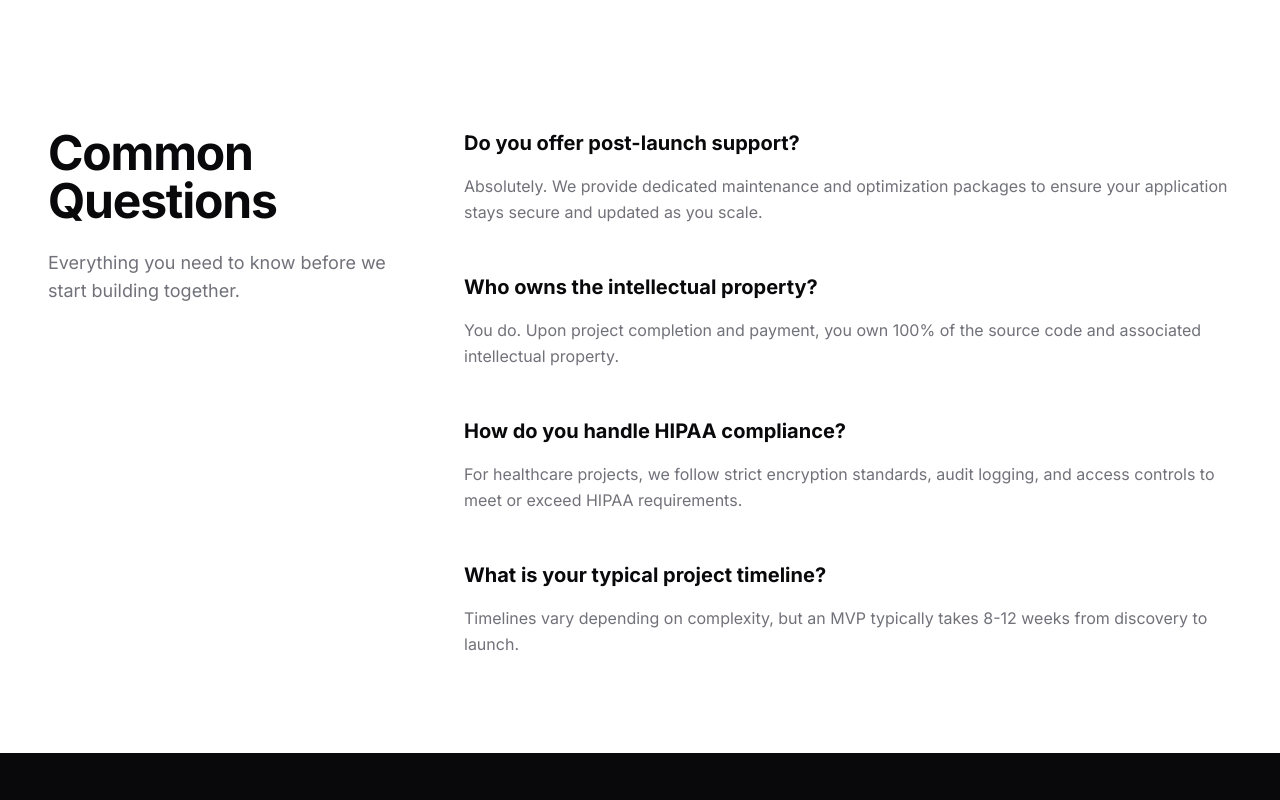
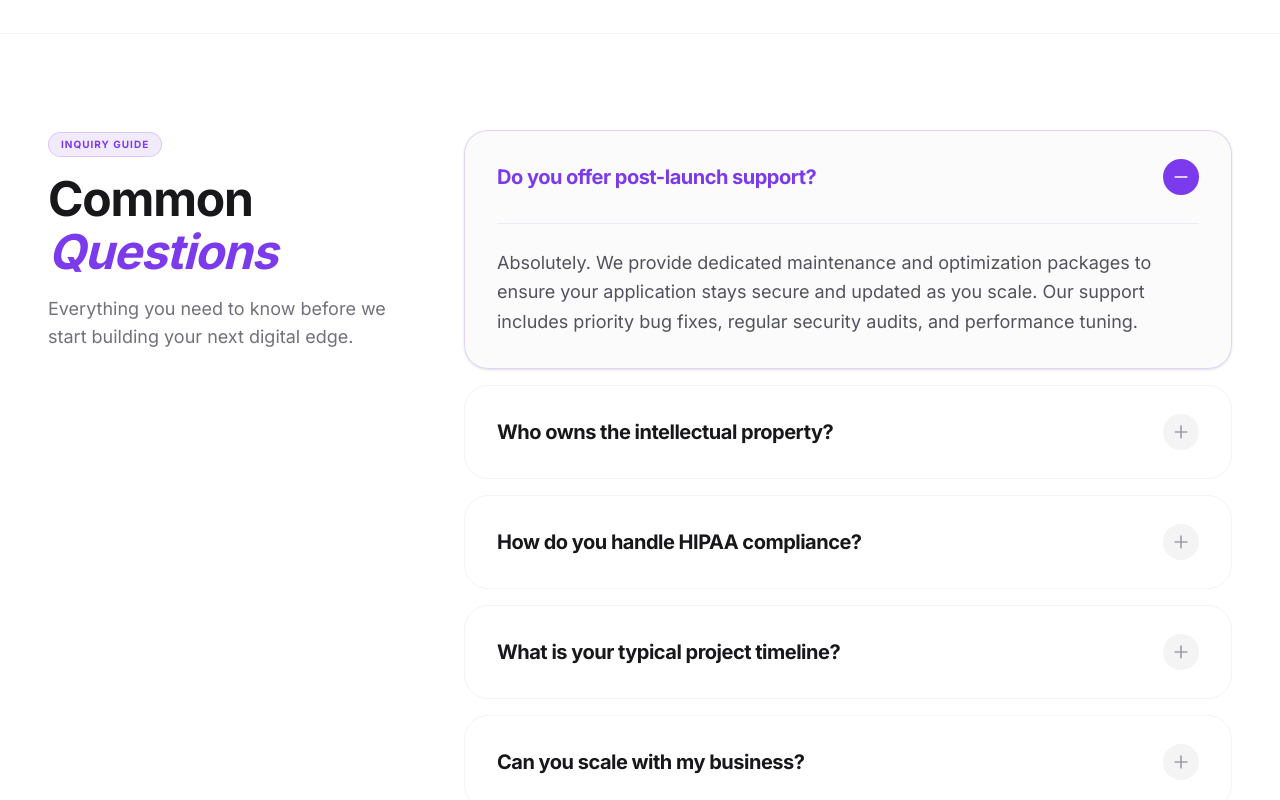
Before and after one commit to dhruvil05/portfolio-next, a Next.js app: page / in a window 1280 px wide. Shown: the part 4180-4980 px from the top of the page. Built offline with nearby package versions, Linux system fonts and the light colour scheme.

Commit message:
common question redesign

```diff
--- a/src/components/home/FAQ.tsx
+++ b/src/components/home/FAQ.tsx
@@ -1,46 +1,98 @@
+"use client";
+
+import { useState } from "react";
 import Section from "@/components/ui/Section";
+import { Plus, Minus } from "lucide-react";
 
 const faqs = [
     {
         question: "Do you offer post-launch support?",
-        answer: "Absolutely. We provide dedicated maintenance and optimization packages to ensure your application stays secure and updated as you scale.",
+        answer: "Absolutely. We provide dedicated maintenance and optimization packages to ensure your application stays secure and updated as you scale. Our support includes priority bug fixes, regular security audits, and performance tuning.",
     },
     {
         question: "Who owns the intellectual property?",
-        answer: "You do. Upon project completion and payment, you own 100% of the source code and associated intellectual property.",
+        answer: "You do. Upon project completion and full payment, you own 100% of the source code, design assets, and associated intellectual property. We believe in total transparency and client ownership.",
     },
     {
         question: "How do you handle HIPAA compliance?",
-        answer: "For healthcare projects, we follow strict encryption standards, audit logging, and access controls to meet or exceed HIPAA requirements.",
+        answer: "For healthcare projects, we follow strict encryption standards (AES-256), comprehensive audit logging, and role-based access controls to meet or exceed HIPAA requirements. Professional BAAs are provided for all healthcare engagements.",
     },
     {
         question: "What is your typical project timeline?",
-        answer: "Timelines vary depending on complexity, but an MVP typically takes 8-12 weeks from discovery to launch.",
+        answer: "Timelines vary depending on complexity, but a high-fidelity MVP typically takes 8-12 weeks from initial discovery to production launch. We use agile methodologies to deliver value incrementally.",
+    },
+    {
+        question: "Can you scale with my business?",
+        answer: "Our architecture is built for scale from Day 1. Whether you are handling 1,000 or 1,000,000 users, we leverage cloud-native solutions (AWS/Supabase) to ensure your infrastructure grows seamlessly with your user base.",
     },
 ];
 
 export default function FAQ() {
+    const [activeIndex, setActiveIndex] = useState<number | null>(0);
+
+    const toggleAccordion = (index: number) => {
+        setActiveIndex(activeIndex === index ? null : index);
+    };
+
     return (
-        <Section className="bg-background">
+        <Section className="bg-white border-t border-zinc-100">
             <div className="grid grid-cols-1 lg:grid-cols-3 gap-16">
-                <div>
-                    <h2 className="text-3xl md:text-5xl font-bold tracking-tight text-foreground mb-6">
-                        Common Questions
-                    </h2>
-                    <p className="text-lg text-muted-foreground">
-                        Everything you need to know before we start building together.
-                    </p>
+                {/* Left side: Header */}
+                <div className="lg:sticky lg:top-32 h-fit">
+                    <div className="space-y-4">
+                        <div className="inline-flex items-center px-3 py-1 rounded-full bg-primary/10 border border-primary/20">
+                            <span className="text-[10px] font-bold uppercase tracking-widest text-primary">Inquiry Guide</span>
+                        </div>
+                        <h2 className="text-4xl md:text-5xl font-bold tracking-tight text-zinc-900 leading-[1.1]">
+                            Common <br className="hidden md:block" />
+                            <span className="text-primary italic">Questions</span>
+                        </h2>
+                        <p className="text-lg text-zinc-500 max-w-sm">
+                            Everything you need to know before we start building your next digital edge.
+                        </p>
+                    </div>
                 </div>
 
-                <div className="lg:col-span-2 space-y-12">
-                    {faqs.map((faq, index) => (
-                        <div key={index} className="space-y-4">
-                            <h3 className="text-xl font-bold text-foreground">{faq.question}</h3>
-                            <p className="text-muted-foreground leading-relaxed">
-                                {faq.answer}
-                            </p>
-                        </div>
-                    ))}
+                {/* Right side: Accordion */}
+                <div className="lg:col-span-2 space-y-4">
+                    {faqs.map((faq, index) => {
+                        const isOpen = activeIndex === index;
+                        return (
+                            <div
+                                key={index}
+                                className={`group border rounded-3xl transition-all duration-300 ${isOpen
+                                        ? "bg-zinc-50/80 border-primary/20 shadow-sm"
+                                        : "bg-white border-zinc-100 hover:border-zinc-200"
+                                    }`}
+                            >
+                                <button
+                                    onClick={() => toggleAccordion(index)}
+                                    className="w-full text-left px-8 py-7 flex items-center justify-between focus:outline-none"
+                                >
+                                    <span className={`text-xl font-bold tracking-tight transition-colors duration-300 ${isOpen ? "text-primary" : "text-zinc-900"
+                                        }`}>
+                                        {faq.question}
+                                    </span>
+                                    <div className={`p-2 rounded-full transition-all duration-300 ${isOpen ? "bg-primary text-white rotate-180" : "bg-zinc-100 text-zinc-400 group-hover:bg-zinc-200"
+                                        }`}>
+                                        {isOpen ? <Minus size={20} /> : <Plus size={20} />}
+                                    </div>
+                                </button>
+
+                                <div
+                                    className={`overflow-hidden transition-all duration-500 ease-in-out ${isOpen ? "max-h-96 opacity-100" : "max-h-0 opacity-0"
+                                        }`}
+                                >
+                                    <div className="px-8 pb-8">
+                                        <div className="h-px w-full bg-primary/10 mb-6" />
+                                        <p className="text-zinc-600 leading-relaxed text-lg">
+                                            {faq.answer}
+                                        </p>
+                                    </div>
+                                </div>
+                            </div>
+                        );
+                    })}
                 </div>
             </div>
         </Section>
```
